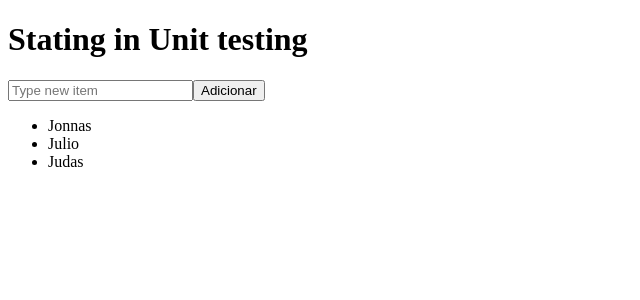
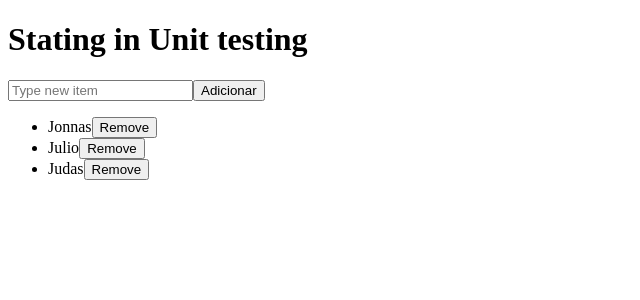
Before and after one commit to AlvesPHGA/unit-test, a React (Vite) app: page / in a window 1280 px wide. Shown: the top 300 px of the page, without its empty margins (0-640 px from the left). Built offline with nearby package versions, Linux system fonts and the light colour scheme.

Commit message:
updated app.spec: add a new test to remove item in listItems

```diff
--- a/src/App.tsx
+++ b/src/App.tsx
@@ -7,6 +7,12 @@ function App() {
    function handleList() {
       setTimeout(() => {
          setList((states) => [...states, newItem]);
+      }, 500);
+   }
+
+   function handleRemoveItem(item: string) {
+      setTimeout(() => {
+         setList((states) => states.filter((i) => i !== item));
       }, 500);
    }
    return (
@@ -22,7 +28,10 @@ function App() {
          <button onClick={handleList}>Adicionar</button>
          <ul>
             {list.map((item) => (
-               <li key={item}>{item}</li>
+               <li key={item}>
+                  {item}
+                  <button onClick={() => handleRemoveItem(item)}>Remove</button>
+               </li>
             ))}
          </ul>
       </>
```
Also changed, not shown: 2 other files (tests, documents, lock files or other folders).
